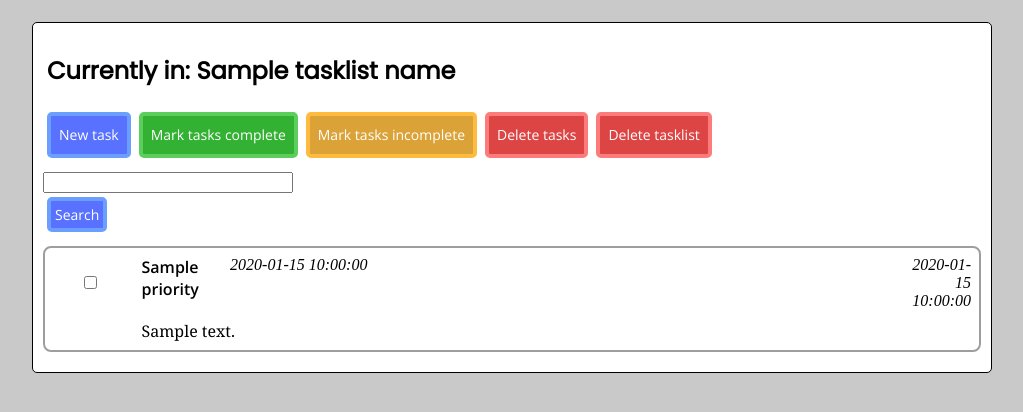
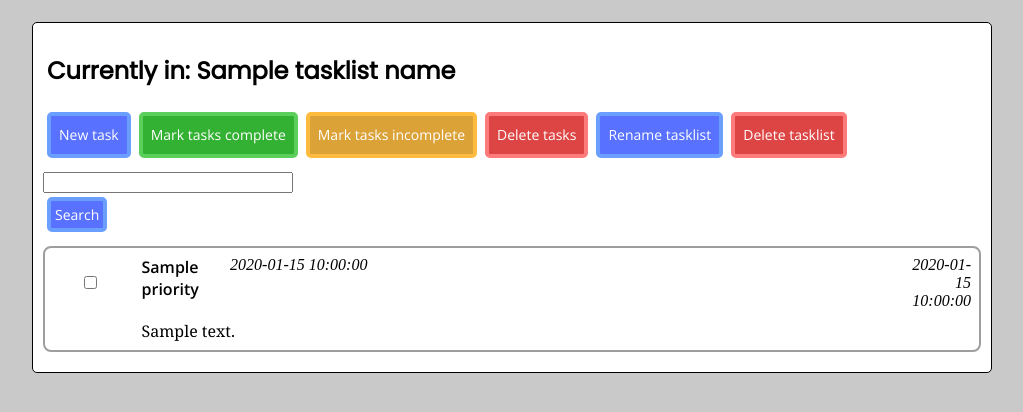
Before and after one commit to onstop4/WillDo, a Flask app: template willdo/templates/within_tasklist/select_task.html in a window 1280 px wide. Shown: the part 69-481 px from the top of the page, without its empty margins (128-1151 px from the left). Run offline with Flask 2, Linux system fonts and the light colour scheme; the template is opened without the code that fills it: most values are stand-ins (such as "Sample title", 1, 10 or a date in 2020); parts of the project's set-up code (start-up, migrations or seed data) failed here and were passed over.

Commit message:
Add button to rename tasklist.

```diff
--- a/willdo/routes/tasklist.py
+++ b/willdo/routes/tasklist.py
@@ -147,6 +147,8 @@ def perform_edit_action(tasklist_id):
             bulk_change_completion_status(tasks, False)
         elif submitted_form.get('delete-tasks'):
             bulk_delete(tasks)
+        elif submitted_form.get('edit-tasklist'):
+            return redirect(url_for('tasklist_bp.edit_tasklist_details', tasklist_id=tasklist_id))
         elif submitted_form.get('delete-tasklist'):
             delete_tasklist(tasklist_id)
             return redirect(url_for('mainpage_bp.select_tasklist'))
--- a/willdo/templates/within_tasklist/select_task.html
+++ b/willdo/templates/within_tasklist/select_task.html
@@ -17,6 +17,7 @@
         <input class="button button--yellow" type="submit" name="mark-tasks-incomplete" value="Mark tasks incomplete">
         <input class="button button--red" type="submit" name="delete-tasks" value="Delete tasks">
         {% endif %}
+        <input class="button" type="submit" name="edit-tasklist" value="Rename tasklist">
         <input class="button button--red" type="submit" name="delete-tasklist" value="Delete tasklist">
     </div>
 
```
